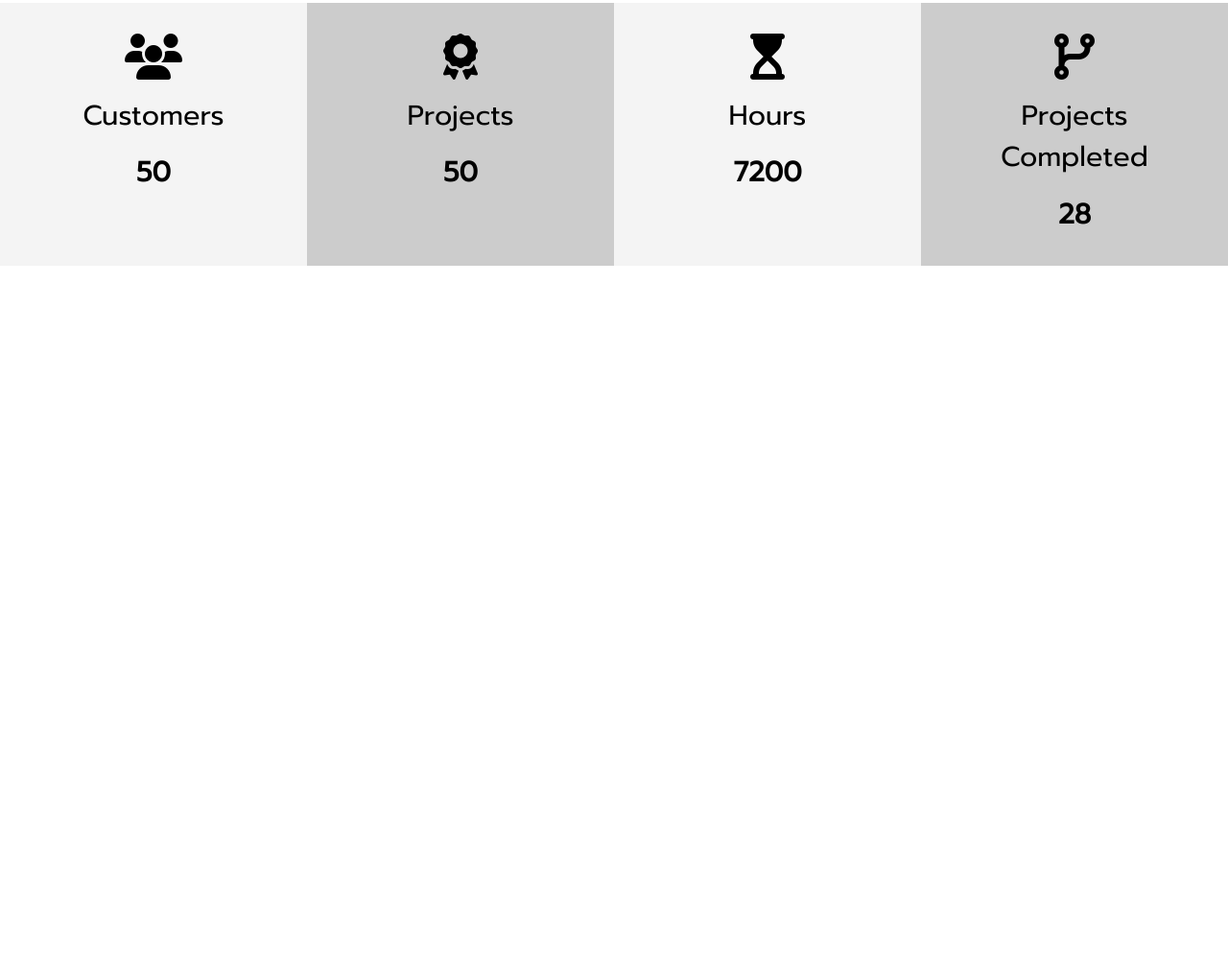
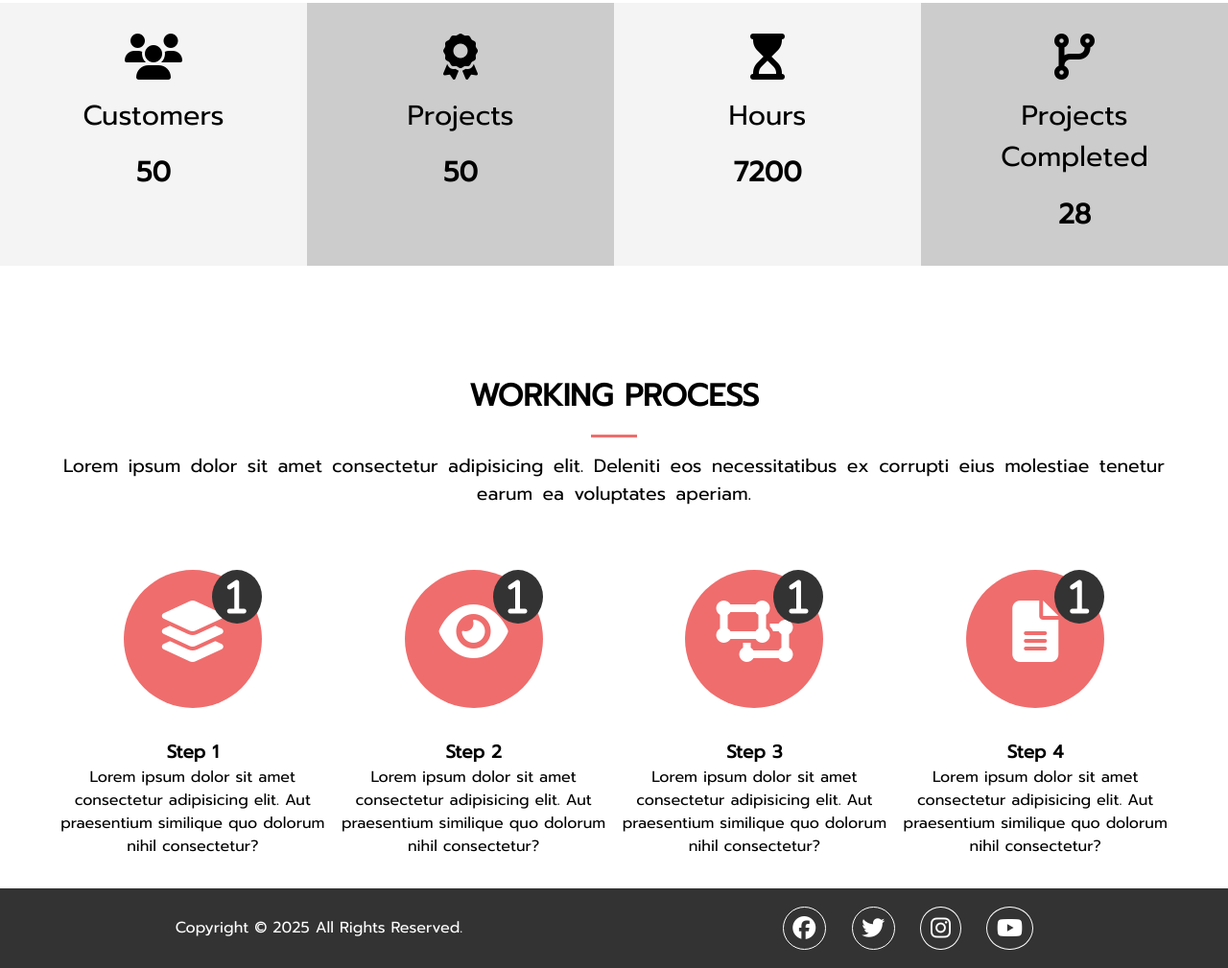
Before and after one commit to VeyselUstuntas/freelancer, a website: page public/index.html in a window 1280 px wide. Shown: the part 1532-2541 px from the top of the page at 96% size. Before the commit the page ends 1889 px from the top, so only its background shows below. Drawn offline with nearby package versions, Linux system fonts and the light colour scheme.

Commit message:
feat: process & footer

```diff
--- a/public/index.html
+++ b/public/index.html
@@ -86,6 +86,7 @@
         </div>
     </section>
 
+    <!-- section b -->
     <section id="home__b" class="text-center py-2">
         <div class="container">
             <h2 class="section-title">Profile</h2>
@@ -129,6 +130,66 @@
         </div>
     </section>
 
+    <!-- section c -->
+
+    <section id="home__c" class="text-center py-2">
+        <div class="container">
+            <h2 class="section-title">Working Process</h2>
+            <div class="border-bottom"></div>
+            <p class="lead">
+                Lorem ipsum dolor sit amet consectetur adipisicing elit. Deleniti eos necessitatibus ex corrupti eius
+                molestiae tenetur earum ea voluptates aperiam.
+            </p>
+            <div class="process">
+                <div>
+                    <i class="fa-solid fa-layer-group fa-4x process__icon my-2">
+                        <div class="process__step">1</div>
+                    </i>
+                    <h3>Step 1</h3>
+                    <p>Lorem ipsum dolor sit amet consectetur adipisicing elit. Aut praesentium similique quo dolorum nihil consectetur?</p>
+                </div>
+
+                <div>
+                    <i class="fa-solid fa-eye fa-4x process__icon my-2">
+                        <div class="process__step">1</div>
+                    </i>
+                    <h3>Step 2</h3>
+                    <p>Lorem ipsum dolor sit amet consectetur adipisicing elit. Aut praesentium similique quo dolorum nihil consectetur?</p>
+                </div>
+
+                <div>
+                    <i class="fas fa-object-ungroup fa-4x process__icon my-2">
+                        <div class="process__step">1</div>
+                    </i>
+                    <h3>Step 3</h3>
+                    <p>Lorem ipsum dolor sit amet consectetur adipisicing elit. Aut praesentium similique quo dolorum nihil consectetur?</p>
+                </div>
+
+                <div>
+                    <i class="fas fa-file-alt fa-4x process__icon my-2">
+                        <div class="process__step">1</div>
+                    </i>
+                    <h3>Step 4</h3>
+                    <p>Lorem ipsum dolor sit amet consectetur adipisicing elit. Aut praesentium similique quo dolorum nihil consectetur?</p>
+                </div>
+            </div>
+        </div>
+    </section>
+
+    <!-- footer -->
+
+    <footer id="main-footer">
+        <div class="footer-content">
+            <p>Copyright &copy; 2025 All Rights Reserved.</p>
+            <div class="social-icon">
+                <i class="fab fa-facebook fa-2x"></i>
+                <i class="fab fa-twitter fa-2x"></i>
+                <i class="fab fa-instagram fa-2x"></i>
+                <i class="fab fa-youtube fa-2x"></i>
+            </div>
+        </div>
+    </footer>
+
     <script src="js/jquery.min.js"></script>
     <script src="js/type-writer.js"></script>
 </body>
--- a/scss/_footer.scss
+++ b/scss/_footer.scss
@@ -0,0 +1,28 @@
+@use 'variables';
+#main-footer{
+    .footer-content{
+        display: flex;
+        justify-content: space-around;
+        align-items: center;
+        padding: 1.2rem 1rem;
+        color: #fff;
+        background-color: variables.$dark-color !important;
+
+        .social-icon{
+            i{
+                margin-right: 1.3rem;
+                border: solid .1rem #fff;
+                border-radius: 50%;
+                padding: .6rem;
+                font-size: 1.5rem;
+                transition: all .2s;
+                text-align: center;
+
+                &:hover{
+                    background-color: #fff;
+                    color: variables.$primary-color;
+                }
+            }
+        }
+    }
+}
--- a/scss/_home.scss
+++ b/scss/_home.scss
@@ -48,4 +48,47 @@
         }
     }
 
+    &__c {
+        .process {
+            display: grid;
+            grid-template-columns: repeat(4, 1fr);
+            gap: 1rem;
+            text-align: center;
+
+            &__step {
+                position: absolute;
+                top: 0;
+                right: 0;
+                font-size: 2.5rem;
+                background: variables.$dark-color;
+                border-radius: 50%;
+                line-height: 1.5rem;
+                padding: 1rem;
+                transition: all .2s;
+
+            }
+
+            &__icon {
+                position: relative;
+                width: 9rem;
+                height: 9rem;
+                border-radius: 50%;
+                background: variables.$primary-color;
+                color: #fff;
+                padding: 2rem;
+                text-align: center;
+
+                &:hover {
+                    background-color: variables.$dark-color;
+
+                    .process__step {
+                        background-color: variables.$primary-color;
+                    }
+                }
+
+            }
+
+        }
+    }
+
 }
```
Also changed, not shown: public/css/main.css, 1 other file.
